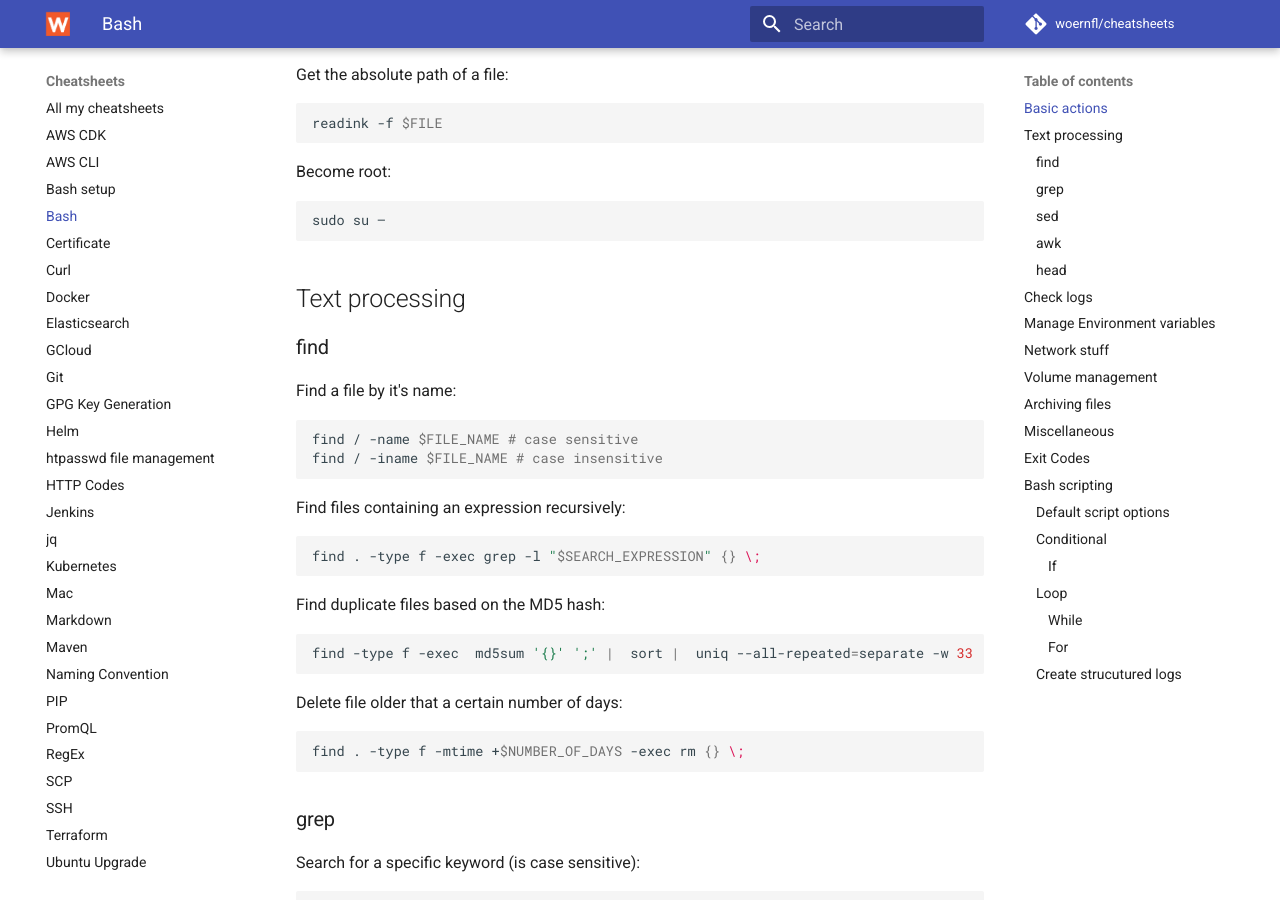
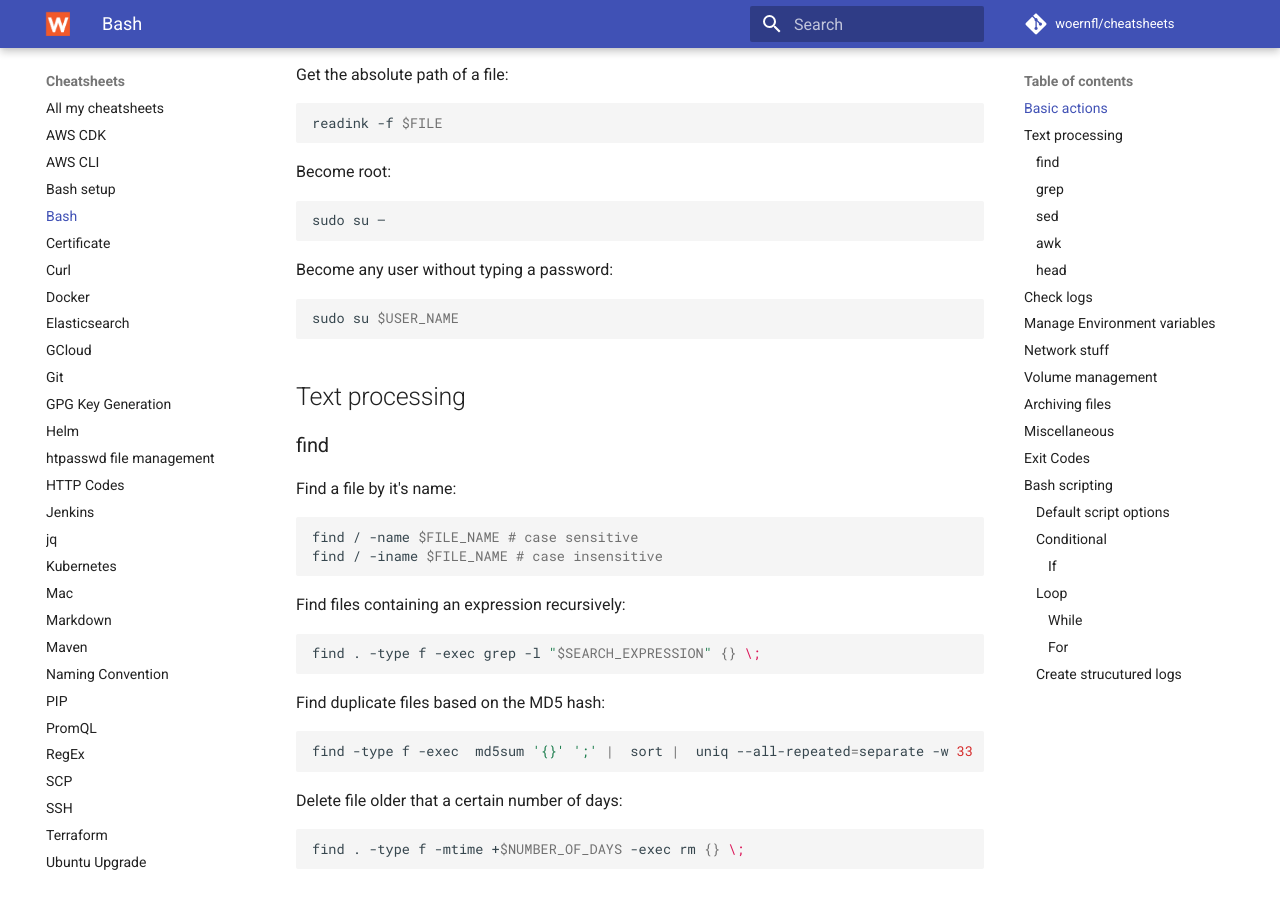
Before and after one commit to woernfl/cheatsheets, an MkDocs documentation site: the page built from docs/bash.md, in a window 1280 px wide and 900 px high, scrolled down 657 px. Built offline with MkDocs 1.6.1 and Material for MkDocs 9.7.7, drawn with Linux system fonts in a browser that asks for light colours; comment, search, counter and statistics services are not loaded.

Commit message:
Update bash.md

````diff
--- a/docs/bash.md
+++ b/docs/bash.md
@@ -42,6 +42,12 @@
 
 ```bash
 sudo su –
+```
+
+Become any user without typing a password:
+
+```bash
+sudo su $USER_NAME
 ```
 
 ## Text processing
````
